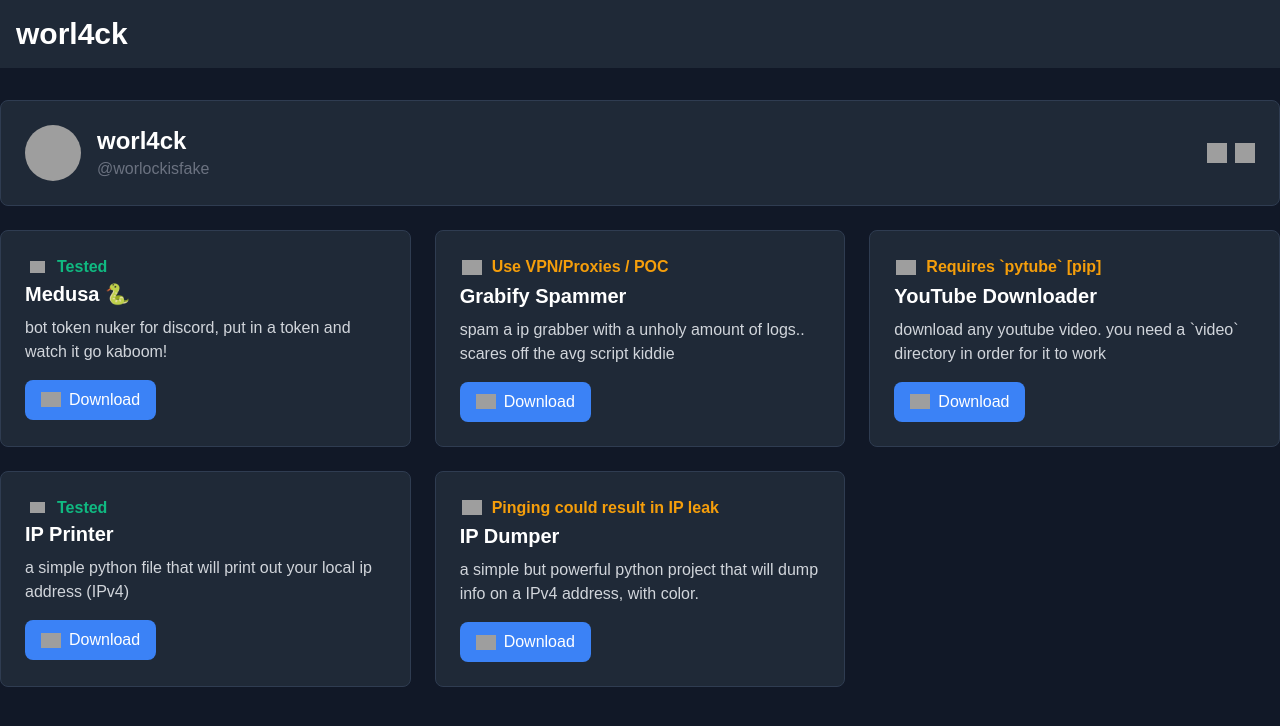
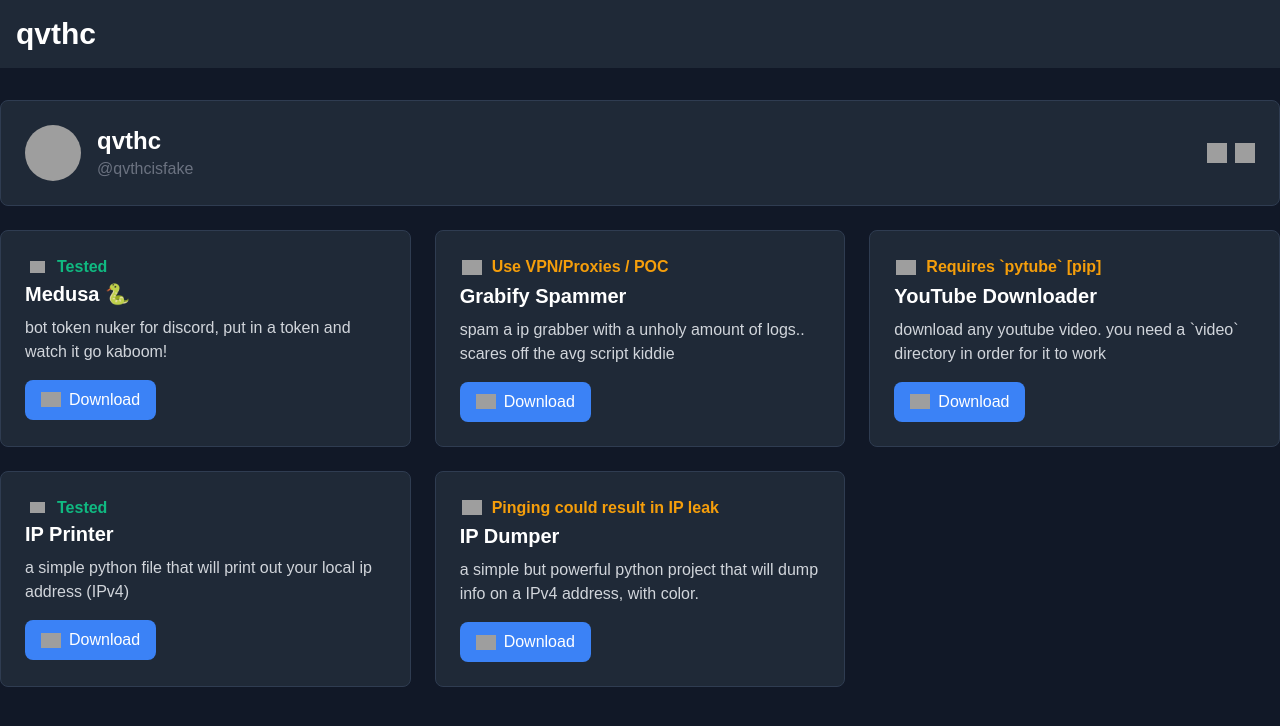
Before and after one commit to qvthc/root, a plain HTML site: page index.html in a window 1280 px wide. Drawn offline with nearby package versions, Linux system fonts and the light colour scheme; grey boxes are pictures that could not be loaded; a web font is replaced by a local one.

Commit message:
Update index.html

```diff
--- a/index.html
+++ b/index.html
@@ -6,7 +6,7 @@
 <head>
     <meta charset="UTF-8">
     <meta name="viewport" content="width=device-width, initial-scale=1.0">
-    <title>worl4ck</title>
+    <title>qvthc</title>
     <link rel="icon" href="https://cdn.discordapp.com/attachments/1121974683588366346/1145466160683421847/snake.png" type="image/x-icon">
     <link href="https://cdn.jsdelivr.net/npm/tailwindcss@2.2.16/dist/tailwind.min.css" rel="stylesheet">
     <link href="https://fonts.googleapis.com/css2?family=Product+Sans:wght@400;600&display=swap" rel="stylesheet">
@@ -78,21 +78,21 @@
 
 <body class="bg-gray-900 text-white">
     <header class="bg-gray-800 p-4">
-        <h1 class="text-3xl font-semibold">worl4ck</h1>
+        <h1 class="text-3xl font-semibold">qvthc</h1>
     </header>
     <div class="container mx-auto mt-8">
         <div class="bg-gray-800 p-6 rounded-lg mb-6">
             <div class="flex items-center">
                 <img src="https://cdn.discordapp.com/attachments/1121148939782078465/1145476510438936686/IMG_9415.jpg" alt="Profile Picture" class="rounded-full w-14 h-14 mr-4">
                 <div>
-                    <h2 class="text-2xl font-semibold">worl4ck</h2>
-                    <p class="text-gray-500">@worlockisfake</p>
+                    <h2 class="text-2xl font-semibold">qvthc</h2>
+                    <p class="text-gray-500">@qvthcisfake</p>
                 </div>
                 <div class="ml-auto flex space-x-2">
                     <a href="https://discord.com/userdata" target="_blank">
                         <img src="https://cdn.discordapp.com/attachments/1121243100761817088/1145478663282884678/disc_1.png" alt="Discord Icon" class="w-5 h-5">
                     </a>
-                    <a href="https://github.com/worl4ck" target="_blank">
+                    <a href="https://github.com/qvthc" target="_blank">
                         <img src="https://cdn.discordapp.com/attachments/1121243100761817088/1145478674716561418/git_1.png" alt="GitHub Icon" class="w-5 h-5">
                     </a>
                 </div>
```
